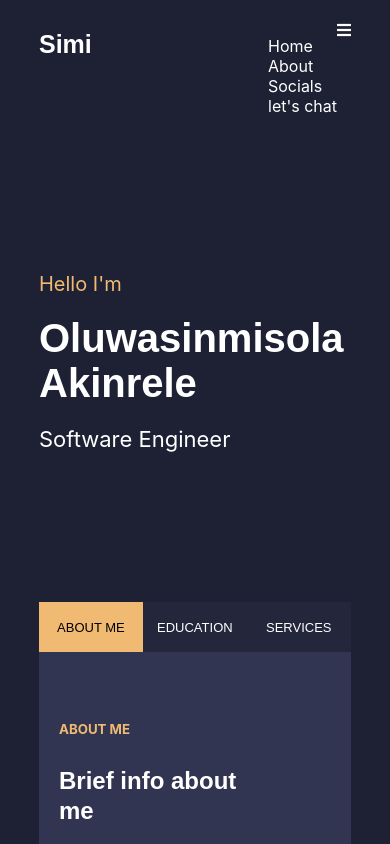
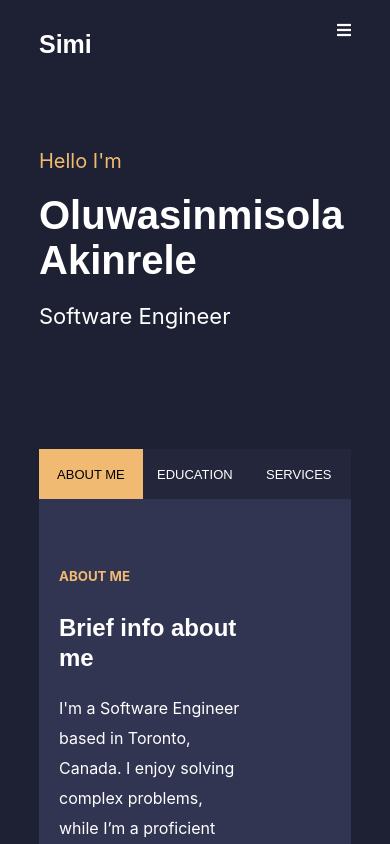
Before and after one commit to s-akinrele/portfolio, a React (Create React App) app: page / in a window 390 px wide. Shown: the top 844 px of the page. Built offline with nearby package versions, Linux system fonts and the light colour scheme.

Commit message:
add hamburger

```diff
--- a/src/components/Banner.js
+++ b/src/components/Banner.js
@@ -4,6 +4,7 @@ import '../styles/banner.scss';
 
 const Banner = () => {
   const [activeElement, setActiveElement] = useState({home: true});
+  const [display, setDisplay] = useState(false);
 
   const letChat = () => {
     window.open('mailto:akinrelesimi@gmail.com', '_blank');
@@ -33,6 +34,7 @@ const Banner = () => {
 
   return (
     <header className="banner">
+      <div className="nav-desktop">
         <div className="title">Simi</div>
         <nav>
           <ul>
@@ -41,18 +43,19 @@ const Banner = () => {
             <li name="social" className={classnames('menu-item', {active: activeElement.social})} onClick={onNavigationClick}>Socials</li>
             <li name="chat" className='menu-item chat' onClick={letChat}>let's chat</li>
           </ul>
-      </nav>
 
-      <div className="nav-mobile">
-        <ul>
-          <li>Home</li>
-          <li>About</li>
-          <li>Socials</li>
-          <li>let's chat</li>
-        </ul>
-        <a href="javascript:void(0);" className="icon" >
+          <a onClick={() => setDisplay(!display)} className="icon">
             <i className="fa fa-bars"></i>
           </a>
+        </nav>
+      </div>
+
+        <div className={classnames('nav-mobile', {active: display})}>
+          <ul>
+            <li name="about" className={classnames('menu-item', {active: activeElement.about})} onClick={onNavigationClick}>About</li>
+            <li name="social" className={classnames('menu-item', {active: activeElement.social})} onClick={onNavigationClick}>Socials</li>
+            <li name="chat" className='menu-item' onClick={letChat}>let's chat</li>
+          </ul>
         </div>
     </header>
   )
--- a/src/styles/banner.scss
+++ b/src/styles/banner.scss
@@ -3,18 +3,17 @@
 @import './breakpoint.scss';
 
 .banner {
+  padding: 20px 0;
+  box-sizing: border-box;
+
+  .nav-desktop {
     display: flex;
     justify-content: space-between;
     width: 100%;
-  padding: 20px 0;
-  box-sizing: border-box;
 
     nav {
-    width: 50%;
+      ul {
         display: none;
-
-    ul {
-      display: flex;
         justify-content: space-between;
         position: relative;
         padding-left: 0;
@@ -46,6 +45,12 @@
           }
         }
       }
+
+      .icon {
+        color: white;
+        height: 0;
+      }
+    }
   }
 
   .title {
@@ -56,33 +61,54 @@
   }
 
   .nav-mobile {
+    display: none;
     margin: 0;
-    // background-color: #555;
-    // height: 500px;
     color: white;
     border-radius: 10px;
-    display: flex;
+    width: 100%;
 
-    ul { list-style: none; }
+    ul {
+      width: 100%;
+      list-style: none;
+      padding-left: 0;
+      transition: all 0.3s ease-in-out 0s, visibility 0s linear 0.3s, z-index 0s linear 0.01s;
 
-    .icon {
-      color: white;
-      height: 0;
+      li {
+        padding: 20px 10px;
+        text-transform: uppercase;
+
+        &.active {
+          background-color: $lightPurple;
+          color: $mustard;
+        }
       }
     }
 
+    &.active { display: flex; }
+  }
+
   @media (min-width: $mobileLg) {
+    .nav-mobile {
+      display: none;
+
+      ul { display: none; }
+    }
+
+    .nav-desktop {
       nav {
         display: block;
         width: 55%;
+
+        ul { display: flex; }
+
+        .icon { display: none; }
       }
-
-    .nav-mobile {
-      display: none;
     }
   }
 
   @media (min-width: $tabletLg) {
-    nav { width: 45%; }
+    .nav-desktop nav {
+      width: 45%;
     }
   }
+}
--- a/src/styles/colors.scss
+++ b/src/styles/colors.scss
@@ -1 +1,2 @@
 $mustard: #f0ba72;
+$lightPurple: #2d304b
--- a/src/styles/footer.scss
+++ b/src/styles/footer.scss
@@ -3,7 +3,7 @@
 
 footer {
   height: 200px;
-  background-color: #2d304b;
+  background-color: $lightPurple;
   width: 100%;
   display: flex;
   justify-content: center;
@@ -24,7 +24,7 @@ footer {
       border: 1px solid $mustard;
       font-size: 13px;
       width: 100px;
-      background-color: #2d304b;
+      background-color: $lightPurple;
       text-transform: uppercase;
       outline: none;
     }
--- a/src/styles/pageHero.scss
+++ b/src/styles/pageHero.scss
@@ -10,8 +10,6 @@
     flex-direction: column;
     justify-content: center;
     height: 300px;
-    padding: 30px 0;
-    margin-top: 30px;
   }
 
   .idea {
@@ -34,6 +32,11 @@
   .title { font-size: 22px; }
 
   @media (min-width: $tabletLg) {
+    .basic-info {
+      padding: 30px 0;
+      margin-top: 30px;
+    }
+
     .idea img { display: inline; }
 
     .greeting { font-size: 30px; }
```
Also changed, not shown: 1 other file (tests, documents, lock files or other folders). Lines whose indentation alone changed are shown as unchanged.
